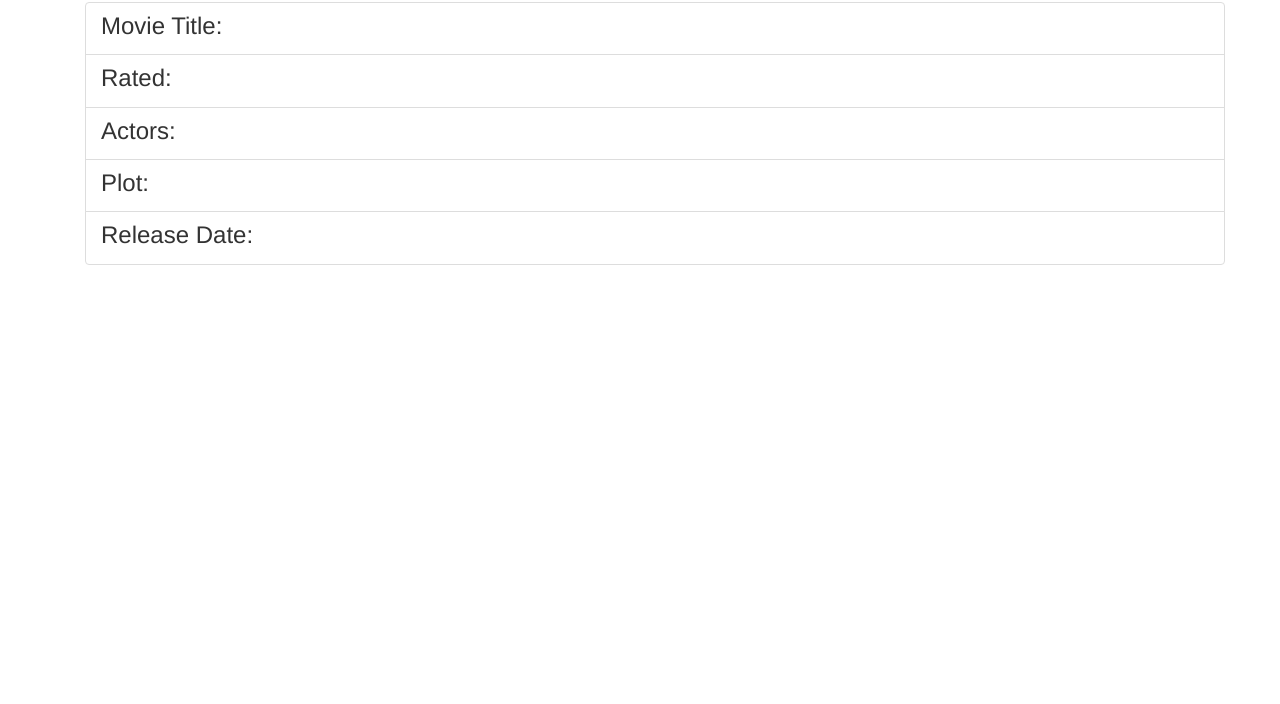
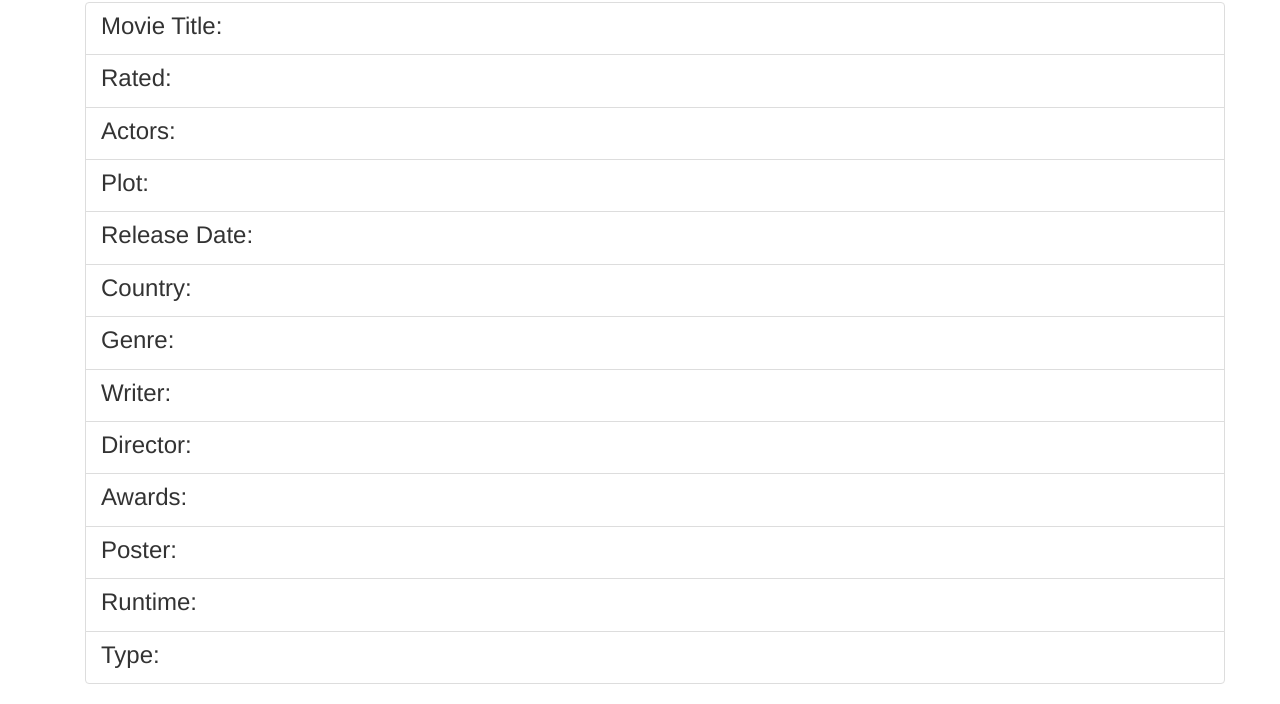
Before and after one commit to jm13ab/lesson8_ajax, a plain HTML site: page index.html in a window 1280 px wide. Shown: the part 533-1237 px from the top of the page. Before the commit the page ends 818 px from the top, so only its background shows below. Drawn offline with nearby package versions, Linux system fonts and the light colour scheme.

Commit message:
lesson 8 final commit

```diff
--- a/index.html
+++ b/index.html
@@ -1,8 +1,8 @@
 <html>
 <!- -
 Program Name:   Seminole Movie Connection
-Author:
-Date:
+Author: Justin Morris
+Date: 14 April, 2017
 Filename:   index.html
 - ->
 
@@ -54,6 +54,46 @@ Filename:   index.html
             <p class="list-group-item-text lead text-primary" id="Released">  </p>
         </a>
 
+        <a href="#" class="list-group-item">
+            <h3 class="list-group-item-heading">Country:</h3>
+            <p class="list-group-item-text lead text-primary" id="Country"> </p>
+        </a>
+
+        <a href="#" class="list-group-item">
+            <h3 class="list-group-item-heading">Genre:</h3>
+            <p class="list-group-item-text lead text-primary" id="Genre"> </p>
+        </a>
+
+        <a href="#" class="list-group-item">
+            <h3 class="list-group-item-heading">Writer:</h3>
+            <p class="list-group-item-text lead text-primary" id="Writer"> </p>
+        </a>
+
+        <a href="#" class="list-group-item">
+            <h3 class="list-group-item-heading">Director:</h3>
+            <p class="list-group-item-text lead text-primary" id="Director"> </p>
+        </a>
+
+        <a href="#" class="list-group-item">
+            <h3 class="list-group-item-heading">Awards:</h3>
+            <p class="list-group-item-text lead text-primary" id="Awards"> </p>
+        </a>
+
+        <a href="#" class="list-group-item">
+            <h3 class="list-group-item-heading">Poster:</h3>
+            <p class="list-group-item-text lead text-primary" id="Poster"> </p>
+        </a>
+
+        <a href="#" class="list-group-item">
+            <h3 class="list-group-item-heading">Runtime:</h3>
+            <p class="list-group-item-text lead text-primary" id="Runtime"> </p>
+        </a>
+
+        <a href="#" class="list-group-item">
+            <h3 class="list-group-item-heading">Type:</h3>
+            <p class="list-group-item-text lead text-primary" id="Type"> </p>
+        </a>
+
     </div>
 </div>
     <script>
@@ -71,6 +111,15 @@ Filename:   index.html
                      $('#Actors').html(json.Actors);
                      $('#Plot').html(json.Plot);
                      $('#Released').html(json.Released);
+                     $('#Awards').html(json.Awards);
+                     $('#Country').html(json.Country);
+                     $('#Genre').html(json.Genre);
+                     $('#Poster').html(json.Poster);
+                     $('#Writer').html(json.Writer);
+                     $('#Director').html(json.Director);
+                     $('#Runtime').html(json.Runtime);
+                     $('#Type').html(json.Type);
+
                 })
                 .fail(function() {
                       alert("Posting failed.");
```
Also changed, not shown: 1 other file.
